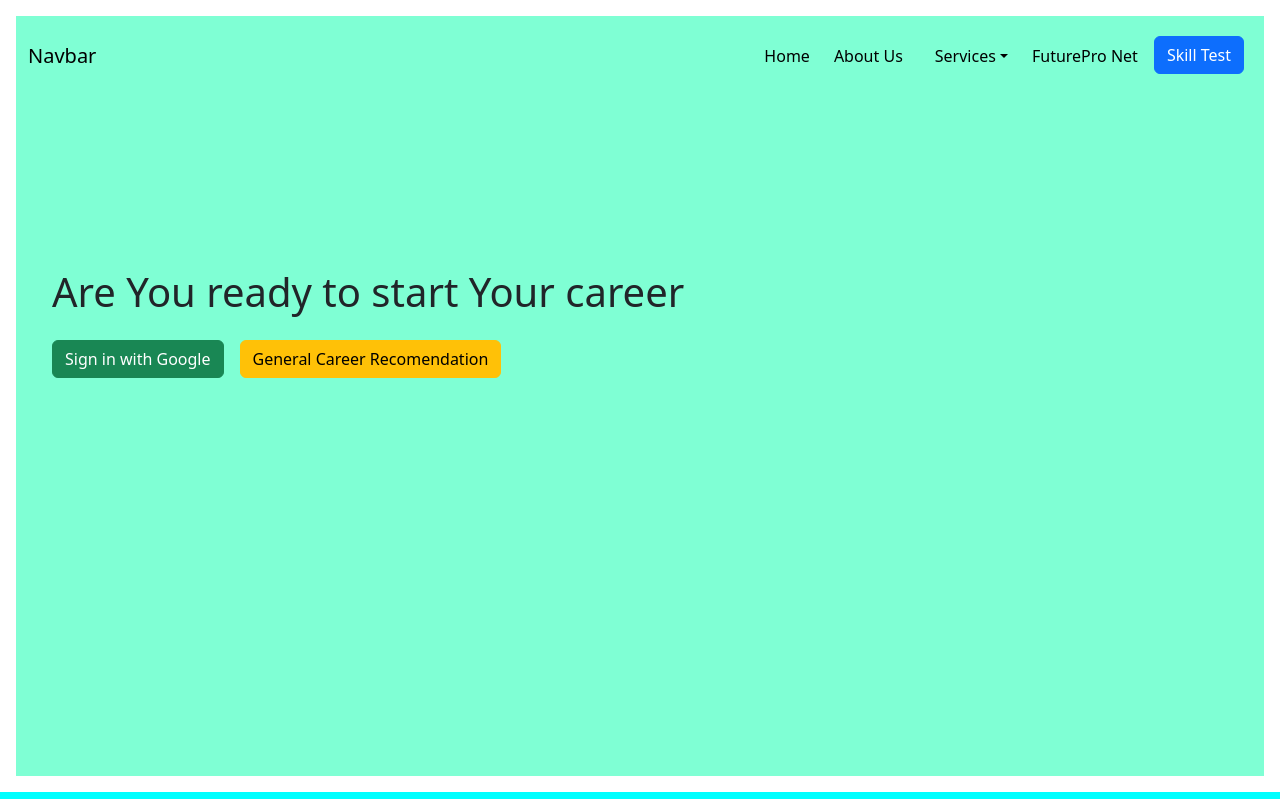
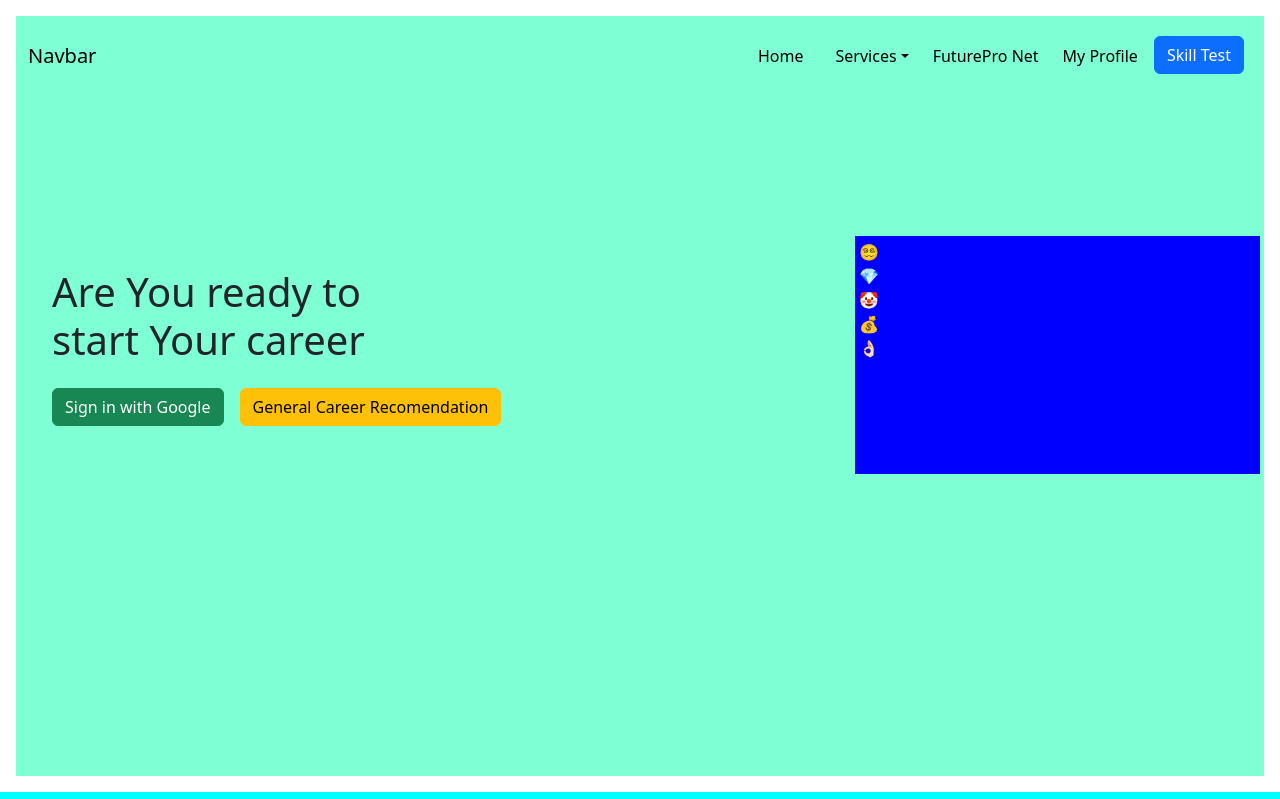
Before and after one commit to FuturePro-Career-Guidance/Future-Pro, a React (Create React App) app: page / in a window 1280 px wide. Shown: the top 799 px of the page. Built offline with nearby package versions, Linux system fonts and the light colour scheme.

Commit message:
profile section

```diff
--- a/package.json
+++ b/package.json
@@ -14,6 +14,7 @@
     "react-dom": "^18.2.0",
     "react-router-dom": "^6.14.2",
     "react-scripts": "5.0.1",
+    "react-scroll-parallax": "^3.4.2",
     "react-spring": "^9.7.2",
     "react-vertical-timeline-component": "^3.6.0",
     "swiper": "^10.1.0",
--- a/src/App.js
+++ b/src/App.js
@@ -12,6 +12,7 @@ import AboutUs from './Pages/aboutUs';
 import CVPrep from './Pages/cvPrep';
 import InterviewPrep from './Pages/Interviewprep';
 import GeneralCareer from './Pages/generalCareer';
+import MyProfile from './Pages/myProfile';
 
 function App() {
   const [auth,setAuth]=useState(false);
@@ -22,7 +23,7 @@ function App() {
         <Routes>
           <Route path='/' element={<LandingPage setAuth={setAuth} />}/>
           <Route path='/futurePronet' element={<NetPage setAuth={setAuth}/>}/>
-          <Route path='/aboutus' element={<AboutUs/>}/>
+          <Route path='/profile' element={<MyProfile setAuth={setAuth}/>}/>
           <Route path='/cvpreparation' element={<CVPrep/>}/>
           <Route path='/interviewpreparation' element={<InterviewPrep/>}/>
           <Route path='/genralRecomendation' element={<GeneralCareer/>}/>
--- a/src/Components/navBar.jsx
+++ b/src/Components/navBar.jsx
@@ -16,9 +16,6 @@ const NavBar = () => {
         <li class="nav-item me-2">
           <a class="nav-link active" aria-current="page" href="/">Home</a>
         </li>
-        <li class="nav-item me-2">
-          <a class="nav-link active" aria-current="page" href="/aboutus">About Us</a>
-        </li>
 
         <li class="nav-item dropdown ms-2 me-2">
           <a class="nav-link active dropdown-toggle" aria-current="page" href="#" id="navbarDropdown" role="button" data-bs-toggle="dropdown" aria-expanded="false">
@@ -31,6 +28,10 @@ const NavBar = () => {
         </li>
         <li class="nav-item me-2">
           <a class="nav-link active" aria-current="page" href="futurePronet">FuturePro Net</a>
+        </li>
+
+        <li class="nav-item me-2">
+          <a class="nav-link active" aria-current="page" href="/profile">My Profile</a>
         </li>
 
         <li class="nav-item me-2">
--- /dev/null
+++ b/src/Components/rotation.jsx
@@ -0,0 +1,32 @@
+import React, { useState, useEffect } from 'react';
+import { useParallax } from 'react-scroll-parallax';
+
+const RotateComponent = () => {
+  const [rotation, setRotation] = useState(0);
+
+  useEffect(() => {
+    const interval = setInterval(() => {
+      setRotation(rotation => (rotation + 1) % 360);
+    }, 10); // Adjust the interval time as needed
+
+    return () => {
+      clearInterval(interval);
+    };
+  }, []);
+
+  const parallax = useParallax<HTMLDivElement>({
+    rotate: [rotation, rotation], // Use the current rotation value for both start and end angles
+  });
+
+  return (
+    <div ref={parallax.ref} className="spinner">
+      😵‍💫
+      <div className="diamond">💎</div>
+      <div className="clown">🤡</div>
+      <div className="money">💰</div>
+      <div className="hand">👌🏻</div>
+    </div>
+  );
+};
+
+export default RotateComponent;
--- a/src/Pages/generalCareer.jsx
+++ b/src/Pages/generalCareer.jsx
@@ -1,5 +1,6 @@
 import React, { useState } from 'react';
 import './generalcareer.css';
+import NavBar from '../Components/navBar';
 
 const GeneralCareer = () => {
     const [educationalQualifications, setEducationalQualifications] = useState('');
@@ -90,6 +91,7 @@ const GeneralCareer = () => {
 
     return (
         <React.Fragment>
+            <NavBar/>
             <div className='maincontainerg d-flex justify-content-center'>
                 <div className='formbox w-50 p-4 m-5'>
                     <form onSubmit={handleSubmit}>
--- a/src/Pages/landingPage.jsx
+++ b/src/Pages/landingPage.jsx
@@ -7,6 +7,7 @@ import { useNavigate } from 'react-router-dom';
 import './landingpage.css'
 import Timeline from '../Components/timeline';
 import Testimonial from '../Components/testamonial';
+import RotateComponent from '../Components/rotation';
 
 
 const LandingPage = ({setAuth}) => {
@@ -27,15 +28,17 @@ const LandingPage = ({setAuth}) => {
     return (
         <React.Fragment>
             <div className='outlinebox'>
-                <div className='mainbox m-3 p-1' >
+                <div className='mainbox m-3 p-1 ' >
                 <NavBar/>
 
                 <div className='blanksection p-5'>
 
                 </div>
 
-                <div className='mainsection d-flex w-100 m-3 flex-column '>
-                    <div className='textsection w-75 m-3'>
+                <div className='d-flex justify-content-between'>
+
+                <div className='mainsection d-flex w-100 m-3 flex-column w-75'>
+                    <div className='textsection w-50 m-3'>
                         <h1>Are You ready to start Your career</h1>
 
                     </div>
@@ -48,6 +51,14 @@ const LandingPage = ({setAuth}) => {
                     </div>
 
                 </div>
+
+                <div className='imgsection w-50 p-1'>
+                    <RotateComponent/>
+
+                </div>
+
+                </div>
+
 
 
 
--- a/src/Pages/landingpage.css
+++ b/src/Pages/landingpage.css
@@ -10,3 +10,7 @@
 .testamonials{
     background-color: blueviolet;
 }
+
+.imgsection{
+    background-color: blue;
+}
--- /dev/null
+++ b/src/Pages/myProfile.jsx
@@ -0,0 +1,65 @@
+import React from 'react';
+import './myprofile.css';
+import { useNavigate } from 'react-router-dom';
+
+const MyProfile = () => {
+    let navigate=useNavigate();
+
+    const home=()=>{
+        navigate('/');
+
+};
+    return (
+        <React.Fragment>
+            <div className='mainsection'>
+                <div className='navsection d-flex w-100 justify-content-between p-2 bg-light m-1 mb-5'>
+                    <div>
+                        <h3>Hi {}</h3>
+
+                    </div>
+
+                    <div>
+                        <button className='btn btn-primary m-1' onClick={home}>Home</button>
+                        <button className='btn btn-warning m-1'>Log Out</button>
+                    </div>
+
+
+                </div>
+
+                <div className='w-100 bg-light m-1 p-4 mb-4 text-center'>
+                    <h2>View your reveiwed resumes and mock interview feedback </h2>
+
+                </div>
+
+                <div className='profilesection d-flex w-100 bg-light m-1 p-1 justify-content-between'>
+                    <div className='cvsubmitted d-flex w-50 bg-success p-2 m-2'>
+                        <div className='cvreveiew bg-light p-4 m-2 w-100 rounded'>
+                            <p>Name: Milanka Tharangana</p>
+                            <p>Applied position: software engineer intern</p>
+                            <p>Date: 10.08.2023</p>
+                            <p>Feed back: replace photo with given guidline, capitize highlited letters. Give attention to commented areas in your uploaded pdf</p>
+
+                        </div>
+
+                     </div>
+                     <div className='mockinterview d-flex w-50 p-2 m-2 bg-warning'>
+
+                     <div className='interviews bg-light p-4 m-2 w-100 rounded'>
+                            <p>Name: Milanka Tharangana</p>
+                            <p>Applied position: software engineer intern</p>
+                            <p>Date: 10.08.2023</p>
+                            <p>Feed back: overall good, give attention to areas mentioned in live environment</p>
+
+                        </div>
+                     </div>
+
+                </div>
+
+
+
+            </div>
+        </React.Fragment>
+     );
+}
+
+export default MyProfile;
--- /dev/null
+++ b/src/Pages/myprofile.css
@@ -0,0 +1,11 @@
+.cvsubmitted, .mockinterview{
+    min-height: 500px;
+}
+
+.cvreveiew{
+    min-height: 200px;
+}
+
+.interviews{
+    min-height: 250px;
+}
```
Also changed, not shown: 1 other file (tests, documents, lock files or other folders).
